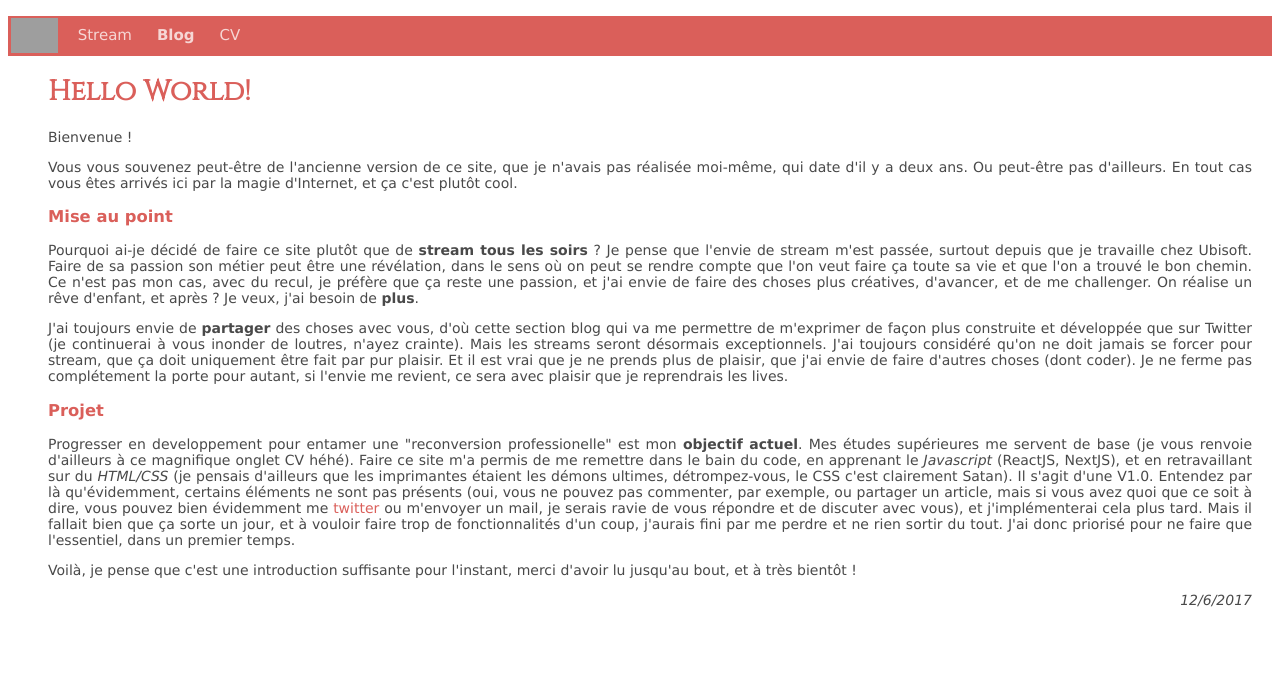
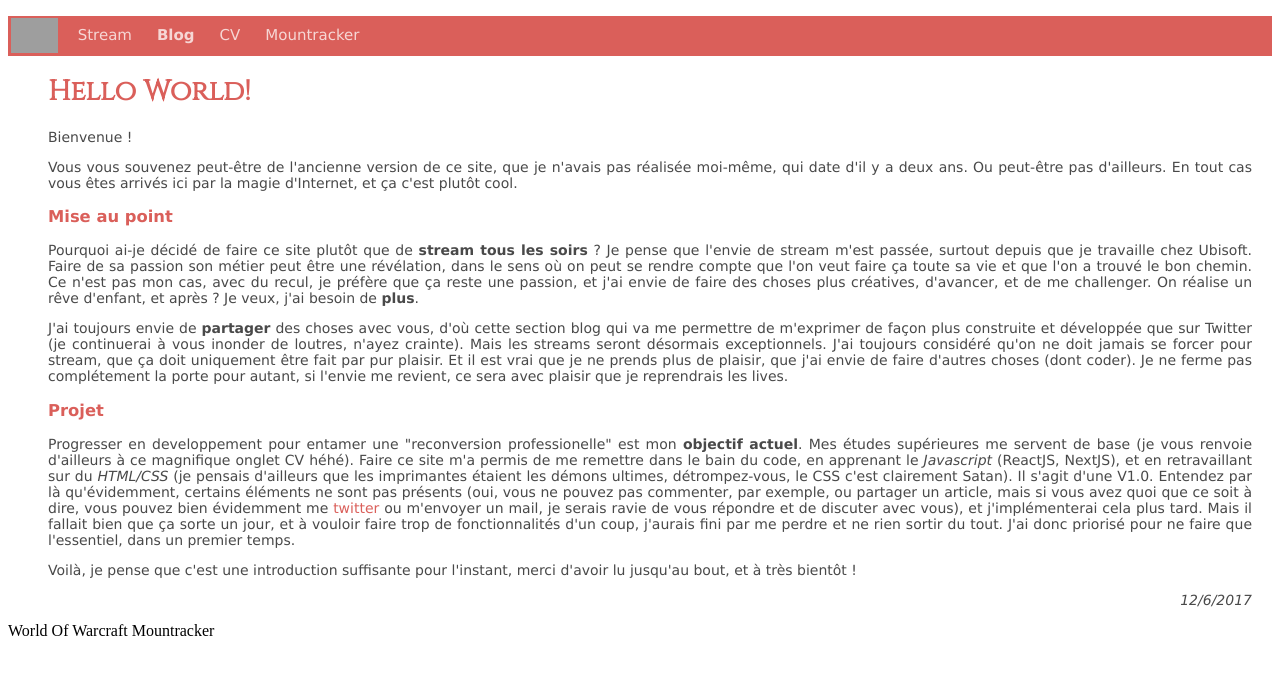
Before and after one commit to klervicn/klervicn-blog-resume, a Next.js app: page /blog in a window 1280 px wide. Shown: the top 674 px of the page. Built offline with nearby package versions, Linux system fonts and the light colour scheme; grey boxes are pictures that could not be loaded; a web font is replaced by a local one.

Commit message:
Add Mountracker tab

```diff
--- a/components/Main.js
+++ b/components/Main.js
@@ -7,7 +7,8 @@ import { nayruColor } from '../styles/colors';
 export const tabList = [
   { key: 1, id: 1, name: 'Stream', url: '/stream' },
   { key: 2, id: 2, name: 'Blog', url: '/blog' },
-  { key: 3, id: 3, name: 'CV', url: '/resume' }
+  { key: 3, id: 3, name: 'CV', url: '/resume' },
+  { key: 4, id: 4, name: 'Mountracker', url: '/mountracker' },
 ];
 
 export default class Main extends React.PureComponent {
@@ -23,7 +24,7 @@ export default class Main extends React.PureComponent {
           style={{
             backgroundColor: nayruColor,
             height: 40,
-            margin: '0 auto'
+            margin: '0 auto',
           }}
         >
           <Tabs currentTabId={this.props.currentTabId} tabList={tabList} />
--- /dev/null
+++ b/components/Mountracker/MountrackerTab.js
@@ -0,0 +1,11 @@
+import React from 'react';
+
+export default class MountrackerTab extends React.PureComponent {
+  constructor() {
+    super();
+  }
+
+  render() {
+    return <div>World Of Warcraft Mountracker</div>;
+  }
+}
--- a/components/PaneContent.js
+++ b/components/PaneContent.js
@@ -2,34 +2,50 @@ import React from 'react';
 import ResumeTab from '../components/ResumeTab';
 import StreamTab from '../components/StreamTab';
 import BlogTab from '../components/BlogTab';
+import MountrackerTab from '../components/Mountracker/MountrackerTab';
 
 // Display management of the module
 
 export default ({ currentTabId }) => (
   <div className="content">
-    {currentTabId === 1
-      ? <div>
+    {currentTabId === 1 ? (
+      <div>
         <StreamTab />
       </div>
-      : <div>
+    ) : (
+      <div>
         <StreamTab style={{ display: 'none' }} />
-        </div>}
+      </div>
+    )}
 
-    {currentTabId === 2
-      ? <div>
+    {currentTabId === 2 ? (
+      <div>
         <BlogTab />
       </div>
-      : <div>
+    ) : (
+      <div>
         <BlogTab style={{ display: 'none' }} />
-        </div>}
+      </div>
+    )}
 
-    {currentTabId === 3
-      ? <div>
+    {currentTabId === 3 ? (
+      <div>
         <ResumeTab />
       </div>
-      : <div>
+    ) : (
+      <div>
         <ResumeTab style={{ display: 'none' }} />
-        </div>}
+      </div>
+    )}
 
+    {currentTabId === 4 ? (
+      <div>
+        <MountrackerTab />
+      </div>
+    ) : (
+      <div>
+        <MountrackerTab style={{ display: 'none' }} />
+      </div>
+    )}
   </div>
 );
--- a/package.json
+++ b/package.json
@@ -6,6 +6,7 @@
   "dependencies": {
     "commonmark": "^0.27.0",
     "next": "^2.4.9",
+    "npm": "^6.4.1",
     "react": "^15.6.2",
     "react-dom": "^15.6.2",
     "react-markdown": "^2.5.0"
--- /dev/null
+++ b/pages/mountracker.js
@@ -0,0 +1,6 @@
+import React from 'react';
+import Main, { tabList } from '../components/Main';
+
+export default () => (
+  <Main currentTabId={tabList.find(({ name }) => name === 'Mountracker').id} />
+);
```
Also changed, not shown: 1 other file (tests, documents, lock files or other folders). Lines whose indentation alone changed are shown as unchanged.
